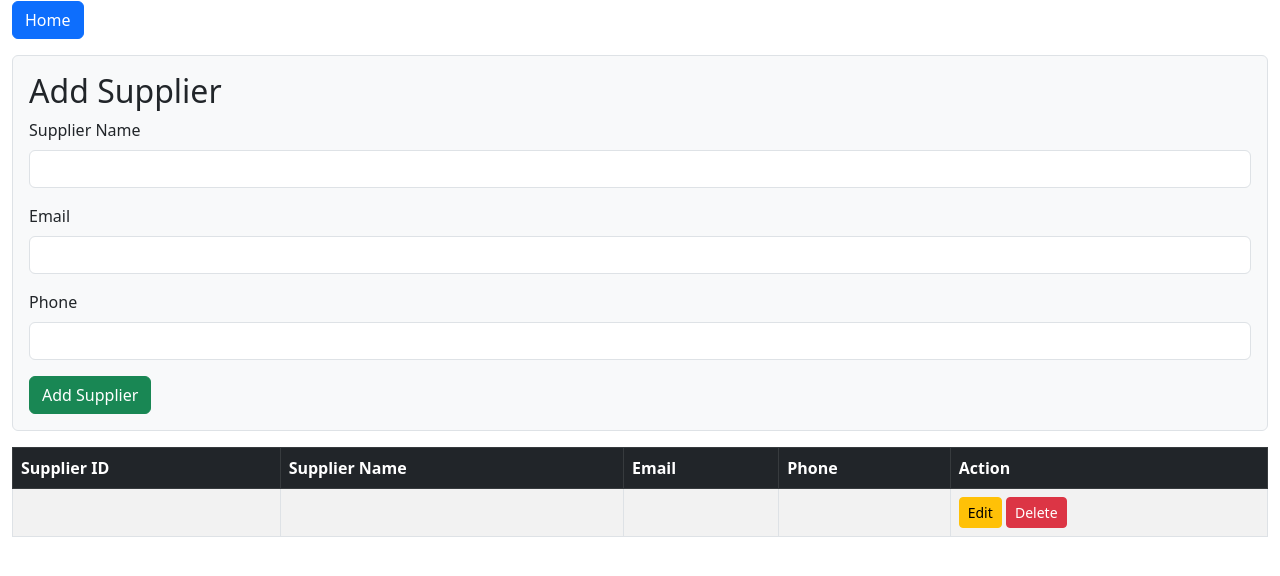
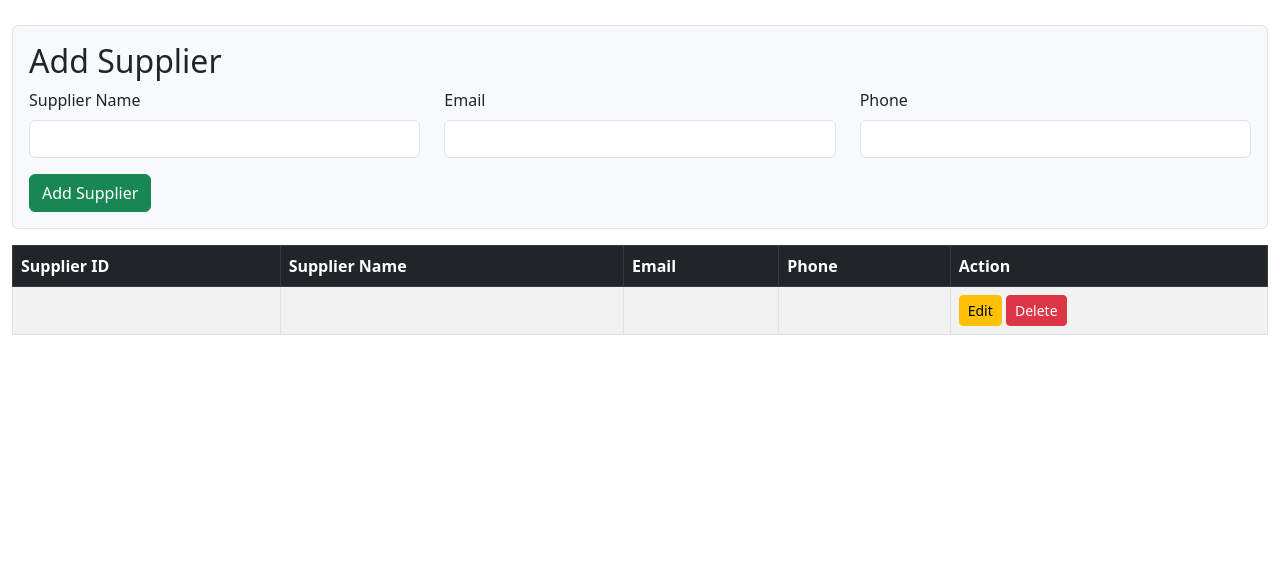
Before and after one commit to vicky5571/sales_hp_remake, a PHP site: page /suppliers.php in a window 1280 px wide. Shown: the part 79-655 px from the top of the page. Run offline with PHP 8.4, Linux system fonts and the light colour scheme; the visitor is signed in with stand-in values (Sample User, id 1); tables that the repository leaves empty or names only in its code hold one stand-in row (values such as "Sample post"); data that the repository does not hold is empty; some libraries are stand-ins or nearby versions.

Commit message:
styling container of tables in all pages

```diff
--- a/carts.php
+++ b/carts.php
@@ -37,6 +37,7 @@ $conn->query($updateQuantityQuery);
     <meta name="viewport" content="width=device-width, initial-scale=1.0">
     <title>Cart</title>
     <link rel="stylesheet" href="https://cdn.jsdelivr.net/npm/bootstrap@5.3.0/dist/css/bootstrap.min.css">
+    <link rel="stylesheet" href="./src/style.css">
 
     <!-- Navbar -->
     <link rel="stylesheet" href="navbar/navbarStyle.css" />
@@ -49,8 +50,7 @@ $conn->query($updateQuantityQuery);
 
     <?php include 'navbar/navbar.php'; ?>
 
-    <div class="container mt-5">
-        <h1 class="mb-4">Your Cart</h1>
+    <div class="container container-for-bg rounded border border-primary" style="margin-top: 13vh">
         <table class="table table-bordered">
             <thead>
                 <tr>
--- a/categories.php
+++ b/categories.php
@@ -94,7 +94,7 @@ if ($_SERVER['REQUEST_METHOD'] === 'POST') {
 
     <?php include 'navbar/navbar.php'; ?>
 
-    <div class="container container-for-bg mt-5">
+    <div class="container container-for-bg rounded border border-primary" style="margin-top: 13vh">
         <h1 class="text-center">Categories</h1>
         <div id="saveAlertPlaceholder"></div>
         <div id="deleteAlertPlaceholder"></div>
--- a/product_unit.php
+++ b/product_unit.php
@@ -54,6 +54,7 @@ if ($_SERVER['REQUEST_METHOD'] == 'POST' && isset($_POST['update_product_unit'])
     <meta name="viewport" content="width=device-width, initial-scale=1.0">
     <title>Product Units</title>
     <link href="https://cdn.jsdelivr.net/npm/bootstrap@5.3.0-alpha3/dist/css/bootstrap.min.css" rel="stylesheet">
+    <link rel="stylesheet" href="./src/style.css">
     <style>
         #addProductUnitSection {
             position: sticky;
@@ -75,7 +76,7 @@ if ($_SERVER['REQUEST_METHOD'] == 'POST' && isset($_POST['update_product_unit'])
 <body>
 
     <?php include 'navbar/navbar.php'; ?>
-
+    <div class="container container-for-bg rounded border border-primary" style="margin-top: 13vh">
         <div id="addProductUnitSection" class="container">
             <div class="row">
                 <div class="col-12 mb-3" style="position: sticky; top: 0; z-index: 1000;">
@@ -127,7 +128,6 @@ if ($_SERVER['REQUEST_METHOD'] == 'POST' && isset($_POST['update_product_unit'])
         </div>
 
         <div class="container mt-4">
-        <h1>Product Units</h1>
             <table class="table table-bordered">
                 <thead>
                     <tr>
@@ -187,7 +187,7 @@ if ($_SERVER['REQUEST_METHOD'] == 'POST' && isset($_POST['update_product_unit'])
                 </tbody>
             </table>
         </div>
-
+    </div>
     <!-- Modal for Sold Price -->
     <div class="modal fade" id="soldPriceModal" tabindex="-1" aria-labelledby="soldPriceModalLabel" aria-hidden="true">
         <div class="modal-dialog">
--- a/products.php
+++ b/products.php
@@ -61,10 +61,10 @@ if ($_SERVER['REQUEST_METHOD'] == 'POST') {
 
     <?php include 'navbar/navbar.php'; ?>
 
-    <div class="container-fluid p-4">
+    <div class="container-fluid p-4 container-for-bg" style="margin-top: 10vh">
         <div class="row">
             <!-- Add Product Section -->
-            <div class="col-12 mb-3" style="position: sticky; top: 0; z-index: 1000; background: #f8f9fa; border-bottom: 1px solid #dee2e6;">
+            <div class="col-12 mb-3 rounded p-3" style="position: sticky; top: 0; z-index: 1000; background: #f8f9fa; border: 1px solid #dee2e6;">
                 <h2>Add Product</h2>
                 <form method="POST" action="" class="row g-3">
                     <div class="col-md-3">
@@ -96,7 +96,7 @@ if ($_SERVER['REQUEST_METHOD'] == 'POST') {
 
             <!-- Products Table -->
             <div class="col-12">
-                <h2>Products</h2>
+
                 <table class="table table-striped table-bordered">
                     <thead>
                         <tr>
--- a/src/style.css
+++ b/src/style.css
@@ -1,4 +1,5 @@
 .container-for-bg {
   background-color: aliceblue;
   min-height: 80vh;
+  /* margin-top: 200px !important; */
 }
--- a/suppliers.php
+++ b/suppliers.php
@@ -47,25 +47,25 @@ if ($_SERVER['REQUEST_METHOD'] == 'POST') {
 
     <?php include 'navbar/navbar.php'; ?>
 
-    <div class="container-fluid">
-        <h1 class="my-3">Suppliers</h1>
-        <a href="index.php" class="btn btn-primary mb-3">Home</a>
+    <div class="container-fluid" style="margin-top: 13vh">
 
         <!-- Add Supplier Form -->
-        <div class="sticky-top bg-light p-3 border rounded mb-3">
+        <div class="col-12 mb-3 rounded p-3" style="position: sticky; top: 0; z-index: 1000; background: #f8f9fa; border: 1px solid #dee2e6;">
             <h2>Add Supplier</h2>
             <form method="POST" action="">
-                <div class="mb-3">
+                <div class="row">
+                    <div class="mb-3 col-md-4">
                         <label for="supplier_name" class="form-label">Supplier Name</label>
                         <input type="text" class="form-control" name="supplier_name" id="supplier_name" required>
                     </div>
-                <div class="mb-3">
+                    <div class="mb-3 col-md-4">
                         <label for="email" class="form-label">Email</label>
                         <input type="email" class="form-control" name="email" id="email" required>
                     </div>
-                <div class="mb-3">
+                    <div class="mb-3 col-md-4">
                         <label for="phone" class="form-label">Phone</label>
                         <input type="text" class="form-control" name="phone" id="phone" required>
+                    </div>
                 </div>
                 <button type="submit" class="btn btn-success">Add Supplier</button>
             </form>
--- a/transactions.php
+++ b/transactions.php
@@ -51,10 +51,8 @@ $transactions = $stmt->get_result()->fetch_all(MYSQLI_ASSOC);
 
     <?php include 'navbar/navbar.php'; ?>
 
-    <div class="container my-4">
-        <h1 class="text-center">All Transactions</h1>
-        <a href="index.php" class="btn btn-primary mb-3">Home</a>
-
+    <div class="container container-for-bg rounded border border-primary" style="margin-top: 13vh">
+        <h1 class="text-center">Transactions</h1>
 
         <!-- Date Filter Form -->
         <form method="GET" action="" class="mb-4">
```
Lines whose indentation alone changed are shown as unchanged.
